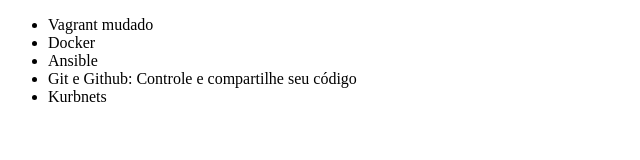
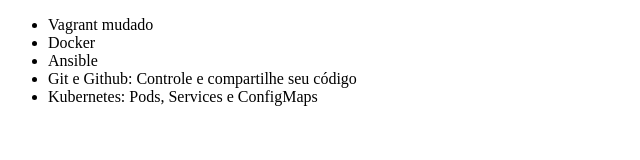
Before and after one commit to leoaugusto02/alura-git, a plain HTML site: page index.html in a window 1280 px wide. Shown: the whole page, without its empty margins (0-640 px from the left). Drawn offline with Linux system fonts and the light colour scheme.

Commit message:
Mudando o nome do curso Kubernetes

```diff
--- a/index.html
+++ b/index.html
@@ -10,7 +10,7 @@
 		<li>Docker</li>
 		<li>Ansible</li>
 		<li>Git e Github: Controle e compartilhe seu código</li>
-		<li>Kurbnets</li>
+		<li>Kubernetes: Pods, Services e ConfigMaps</li>
 	</ul>
 </body>
 </html>
```
